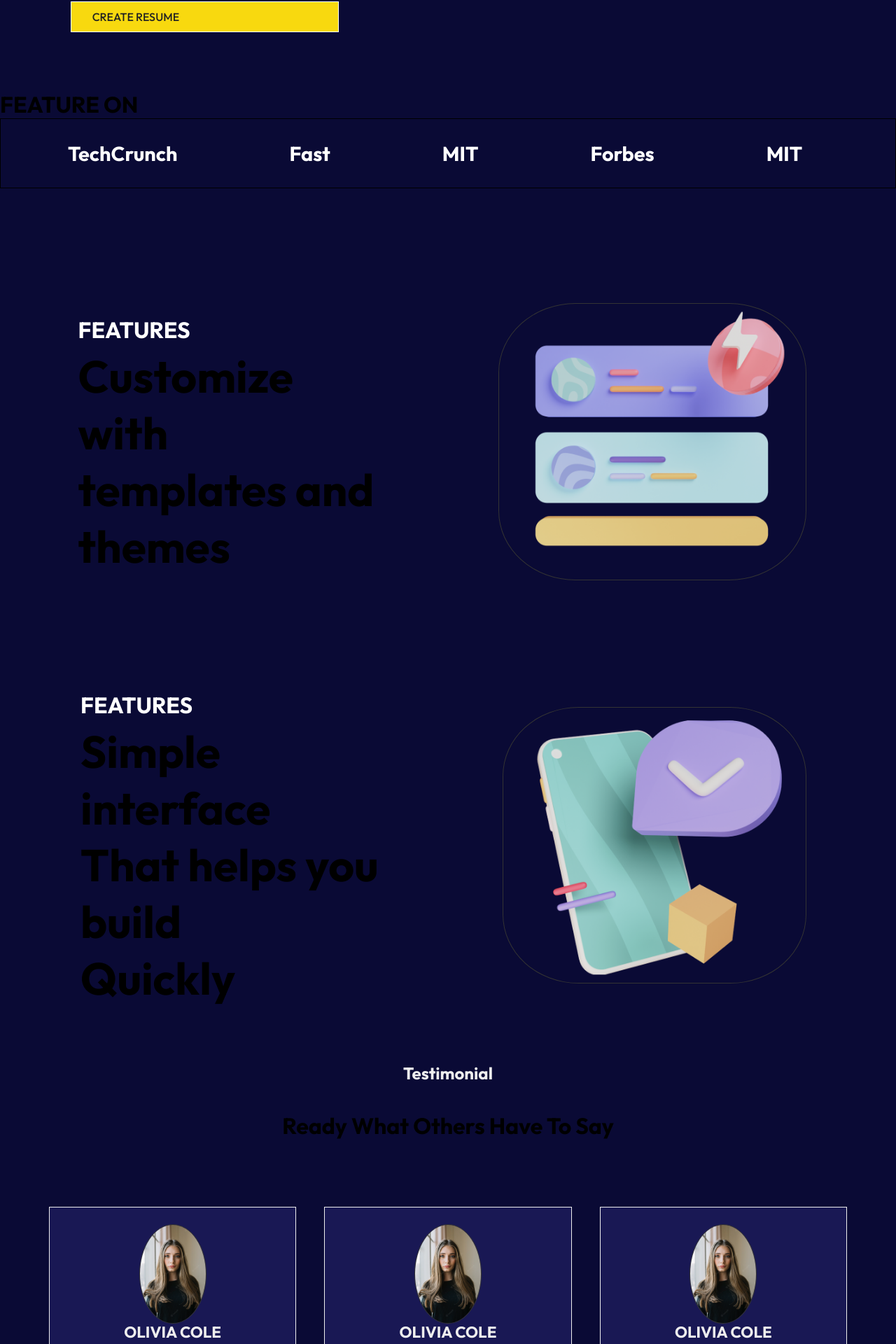
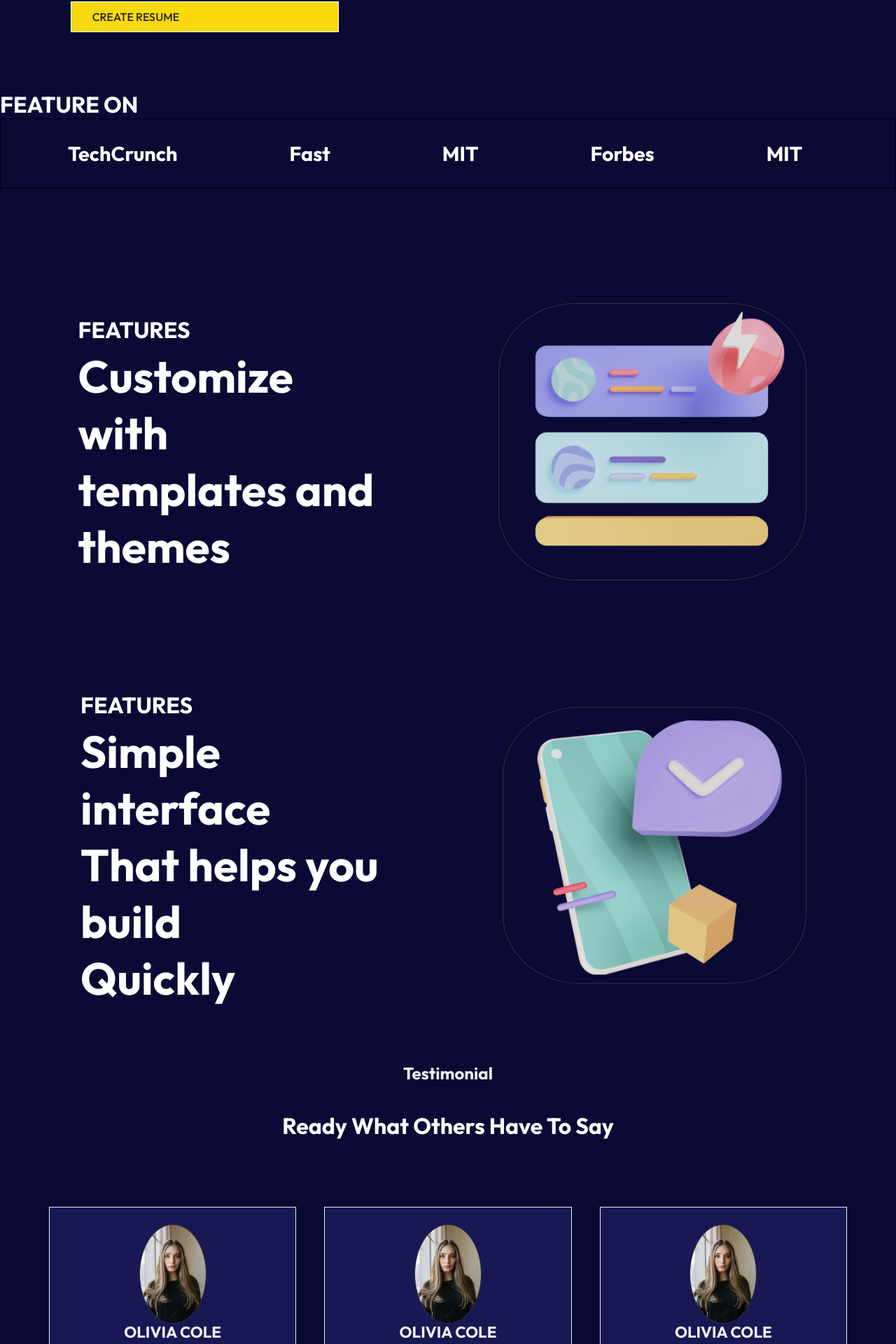
Before and after one commit to VGandhi27/Resume-Building, a React (Create React App) app: page / in a window 1280 px wide. Shown: the part 573-2493 px from the top of the page at 70% size. Built offline with nearby package versions, Linux system fonts and the light colour scheme; a web font is replaced by a local one.

Commit message:
basic changes

```diff
--- a/src/components/FeaturesStyle.css
+++ b/src/components/FeaturesStyle.css
@@ -10,7 +10,9 @@
     font-size: large;
 
 }
-
+.feature{
+    color: white;
+}
 .h2{
     margin: 2rem 2rem;
     padding-left:2rem ;
--- a/src/components/HeroImg4Style.css
+++ b/src/components/HeroImg4Style.css
@@ -112,6 +112,21 @@ button .toeng {
     grid-row: 1;
     z-index: 5;
 }
+
+.left4 h1{
+    color: white;
+}
+
+
+
+
+
+
+
+
+
+
+
 @media screen and (max-width:740px){
     /* .img-stack{
         display: none;
--- a/src/components/HeroImg5Style.css
+++ b/src/components/HeroImg5Style.css
@@ -44,7 +44,7 @@
     width: 100%;
     height: 100%;
     display: flex;
-
+  color: white;
     flex-direction: column;
     justify-content: center;
     align-items: center;
@@ -54,12 +54,19 @@
     font-size: 3rem;
     margin-top: 0.5rem;
     margin-bottom: 0.5rem;
+    color: white;
 
 }
+.heading h1 strong{
+        color: white;
+
+}
+
 .heading h3{
     font-size: 3rem;
     margin-top: 0.5rem;
     margin-bottom: 0.5rem;
+    color: white;
 
 }
 
@@ -88,7 +95,7 @@
         /* font-size: 0.5rem; */
         margin-top: 0.25rem;
         margin-bottom: 0.25rem;
-
+        color: white;
     }
     .heading h1 strong{
         font-size: 0.9rem;
--- a/src/components/Testimonial.css
+++ b/src/components/Testimonial.css
@@ -12,6 +12,7 @@
 .intro h1{
     text-align: center;
     margin-bottom: 0;
+    color: white;
     bottom: 0%;
 }
 .intro h2{
```
